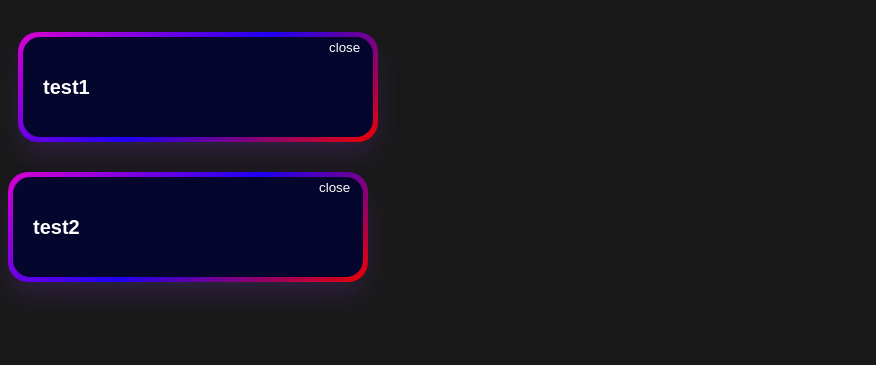
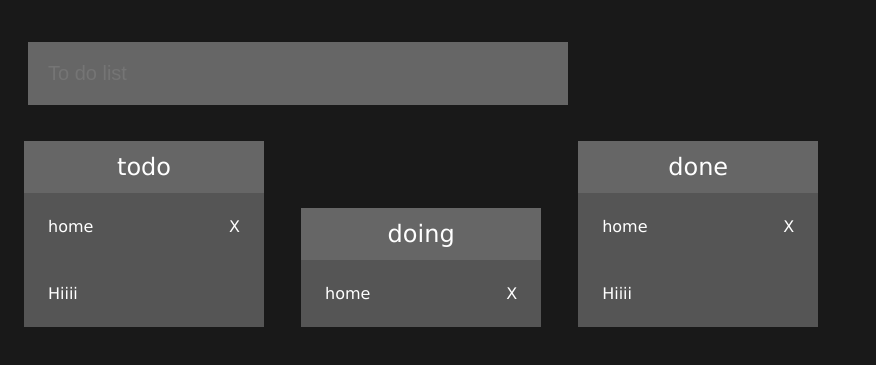
Before and after one commit to shadi993/ToDoList_website, a plain HTML site: page index.html in a window 1280 px wide. Shown: the part 57-422 px from the top of the page, without its empty margins (0-876 px from the left). Drawn offline with Linux system fonts and the light colour scheme.

Commit message:
reworked the todo list and changed styles

```diff
--- a/index.html
+++ b/index.html
@@ -9,21 +9,38 @@
 </head>
 <body>
     <p class="title">Todo List</p>
-    <div class="row">
-        <div class="column">
-            <div class="todo_card"><div class="card">
-                <div class="card__content">
-                    <button class="todo_button">close</button>
-                    <div class="todo_text">test1</div>
-                </div></div></div>
+    <input type="text" name="todo" id="todoInput" placeholder="To do list">
+    <div id="container">
+        <div class="col">
+         <h1>todo</h1>
+            <ul>
+                <li>
+                    <span id="comment">home</span>
+                    <span id="close">X</span>
+                </li>
+                <li>Hiiii</li>
+            </ul>
         </div>
-        <div class="row">
-            <div class="todo_card"><div class="card">
-                <div class="card__content">
-                    <button class="todo_button">close</button>
-                    <div class="todo_text">test2</div>
-                </div></div></div>
+        <div class="col">
+            <h1>doing</h1>
+                <ul>
+                    <li>
+                        <span id="comment">home</span>
+                        <span id="close">X</span>
+                    </li>
+                </ul>
         </div>
+        <div class="col">
+            <h1>done</h1>
+                <ul>
+                    <li>                    <span id="comment">home</span>
+                        <span id="close">X</span></li>
+                    <li>Hiiii</li>
+                </ul>
+        </div>
+
+
+
     </div>
 </body>
 </html>
--- a/style.css
+++ b/style.css
@@ -2,6 +2,8 @@ body
 {
     background-color: rgb(25, 25, 25);
     color: white;
+    font-family:Verdana, Geneva, Tahoma, sans-serif
+
 }
 .title
 {
@@ -9,52 +11,64 @@ body
     font-size: 25px;
     font-weight: bold;
 }
-.card
-{
-    width: 350px;
-    height: 100px;
-    border-radius: 20px;
-    padding: 5px;
-    box-shadow: rgba(151, 65, 252, 0.2) 0 15px 30px -5px;
-    background-image: linear-gradient(144deg,#db00d0, #2000f1 50%,#eb0000);
+.col {
+    top:0;
+    width:15em;
+    display:inline-block;
+    margin:1em;
+}
+.col h1 {
+    margin:0;
+    font-weight:lighter;
+    font-size:1.5em;
+    text-align: center;
+    width:100%;
+    background:#666;
+    padding:0.5em 0;
+}
+.col ul {
+    padding:0;
+    margin:0;
+    width:100%;
+    background: #555;
+}
+.col ul > li {
+    list-style-type: none;
+    margin:0;
+    padding:1.5em;
+    font-size:1em;
+    transition: background .15s ease-in;
+    cursor: pointer;
+}
+.col ul > li:hover {
+    transition: background .15s ease-in;
+    background:#333;
+}
+.col #close {
+    cursor: pointer;
+    float:right;
+}
+.col #close:hover {
+    text-decoration: underline;
+
+}
+.col #message {
+
 }
 
-.card__content
-{
-    background: rgb(5, 6, 45);
-    border-radius: 17px;
-    width: 100%;
-    height: 100%;
+#todoInput {
+    outline:none;
+    color: white;
+    border:none;
+    background:#666;
+    padding:1em;
+    font-size:1.25em;
+    transition: background .15s ease;
+    margin:1em;
+    width:25em;
 }
-.todo_text
-{
-    padding: 20px;
-    font-size: 20px;
-    font-family: Arial;
-    font-weight: bold;
+#todoInput:focus {
+    background:#888;
+    transition: background .15s ease;
+
 }
-.todo_button
-{
-    margin-left: 300px;
-    margin-top: 2px;
-    background-color: transparent;
-    border-color: blue;
-    color: white;
-    border-radius: 20px;
-    border: transparent;
-    cursor: pointer;
-}
-.todo_card
-{
-    margin-bottom: 20px;
-}
-.column
-{
-    padding: 10px;
-}
-.row
-{
-    content:"";
-    display: inline-block;
-    clear: both;
-}
```
